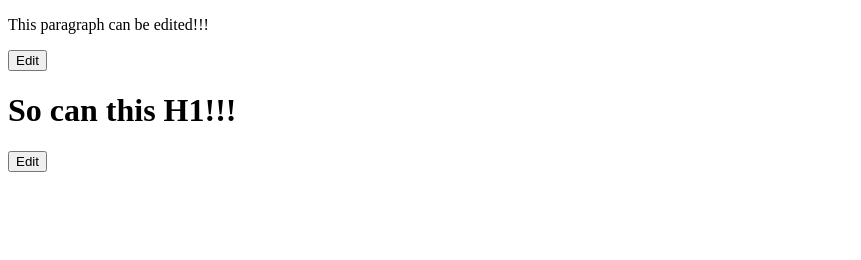
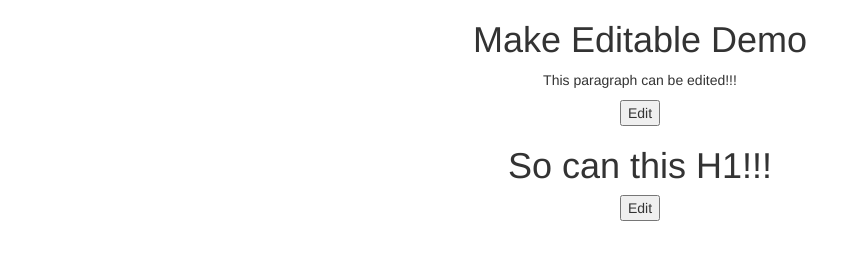
Before and after one commit to bpcoxjr/make-editable, a website: page app/index.html in a window 1280 px wide. Shown: the whole page, without its empty margins (0-861 px from the left). Drawn offline with nearby package versions, Linux system fonts and the light colour scheme.

Commit message:
fixed scripts/links

```diff
--- a/app/app.js
+++ b/app/app.js
@@ -1,5 +1,5 @@
-angular.module('myApp', []).
-	directive('makeEditable', function() {
+angular.module('makeEditableApp', [])
+.directive('makeEditable', function() {
 	return {
 		restrict: 'A',
 		transclude: true,
--- a/app/index.html
+++ b/app/index.html
@@ -1,18 +1,25 @@
 <!DOCTYPE html>
-<html lang="en" ng-app="myApp">
+<html lang="en" ng-app="makeEditableApp">
 <head>
 	<meta charset="UTF-8">
-	<title>Account Management Demo</title>
-    <script src="//ajax.googleapis.com/ajax/libs/angularjs/1.2.18/angular.min.js"></script>
-    <script src="app.js"></script>
-	<link rel="stylesheet" href="main.css">
+	<title>Make Editable Demo</title>
+    <link rel="stylesheet" href="bower_components/bootstrap/dist/css/bootstrap.css">
+	<link rel="stylesheet" href="make-editable.css">
 </head>
 <body>
-	<div make-editable>
-		<p>This paragraph can be edited!!!</p>
+	<div class="container">
+		<h1>Make Editable Demo</h1>
+		<div make-editable>
+			<p>This paragraph can be edited!!!</p>
+		</div>
+		<div make-editable>
+			<h1>So can this H1!!!</h1>
+		</div>
 	</div>
-	<div make-editable>
-		<h1>So can this H1!!!</h1>
-	</div>
+	<!-- scripts -->
+	<script src="bower_components/angular/angular.min.js"></script>
+    <script src="app.js"></script>
+    <script src="bower_components/jquery/dist/jquery.js"></script>
+    <script src="bower_components/bootstrap/dist/js/bootstrap.js"></script>
 </body>
 </html>
--- a/app/make-editable.css
+++ b/app/make-editable.css
@@ -1,3 +1,8 @@
+.container {
+	max-width: 500px;
+	text-align: center;
+}
+
 .editable {
 	border: 5px solid red;
 }
```
Lines whose indentation alone changed are shown as unchanged.
